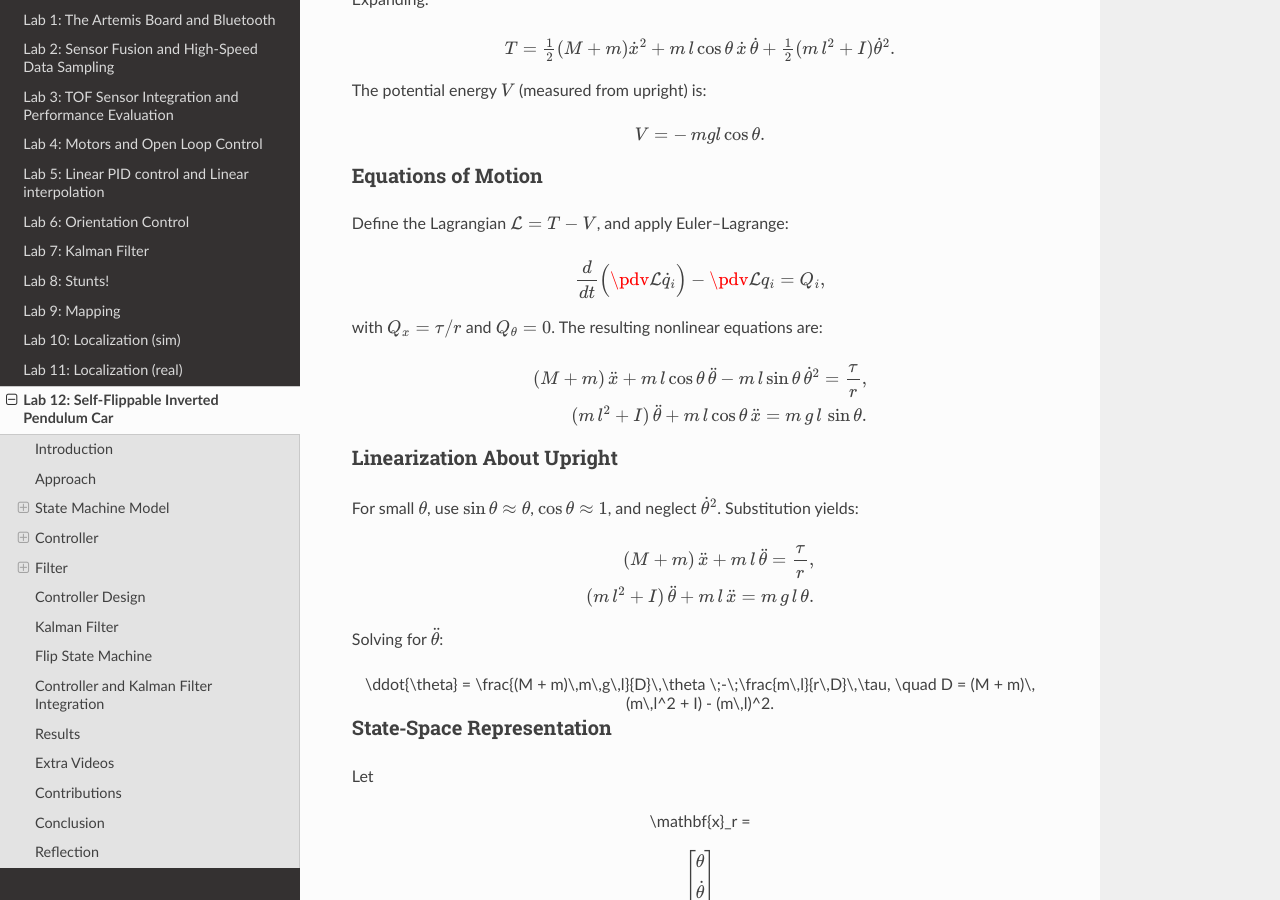
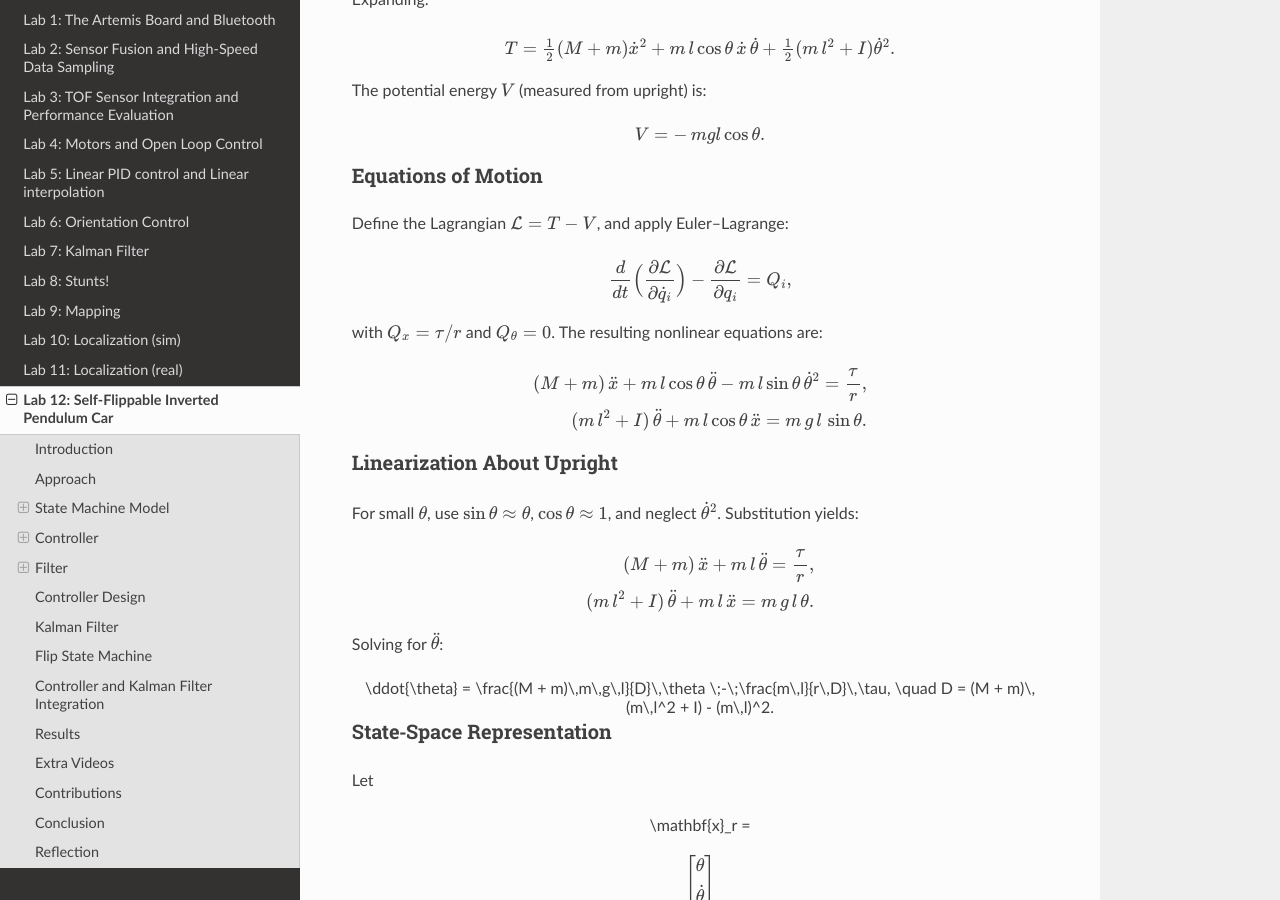
Before and after one commit to nskatti1/Fast-Robots, a Sphinx documentation site: the page built from docs/lab12.rst, in a window 1280 px wide and 900 px high, scrolled down 2357 px. Built offline with Sphinx 7.4.7 and the Read the Docs theme 3.1.0, drawn with Linux system fonts in a browser that asks for light colours; pages that are not in the unit, such as notebooks, are missing from menus.

Commit message:
Update lab12.rst

```diff
--- a/docs/lab12.rst
+++ b/docs/lab12.rst
@@ -101,8 +101,9 @@ Define the Lagrangian :math:`\mathcal{L} = T - V`, and apply Euler–Lagrange:
 
 .. math::
 
-   \frac{d}{dt}\Bigl(\pdv{\mathcal{L}}{\dot{q}_i}\Bigr)
-   - \pdv{\mathcal{L}}{q_i} = Q_i,
+   \frac{d}{dt}\Bigl(\frac{\partial \mathcal{L}}{\partial \dot{q}_i}\Bigr)
+   - \frac{\partial \mathcal{L}}{\partial q_i}
+   = Q_i,
 
 with :math:`Q_x = \tau/r` and :math:`Q_\theta = 0`. The resulting nonlinear equations are:
 
```
